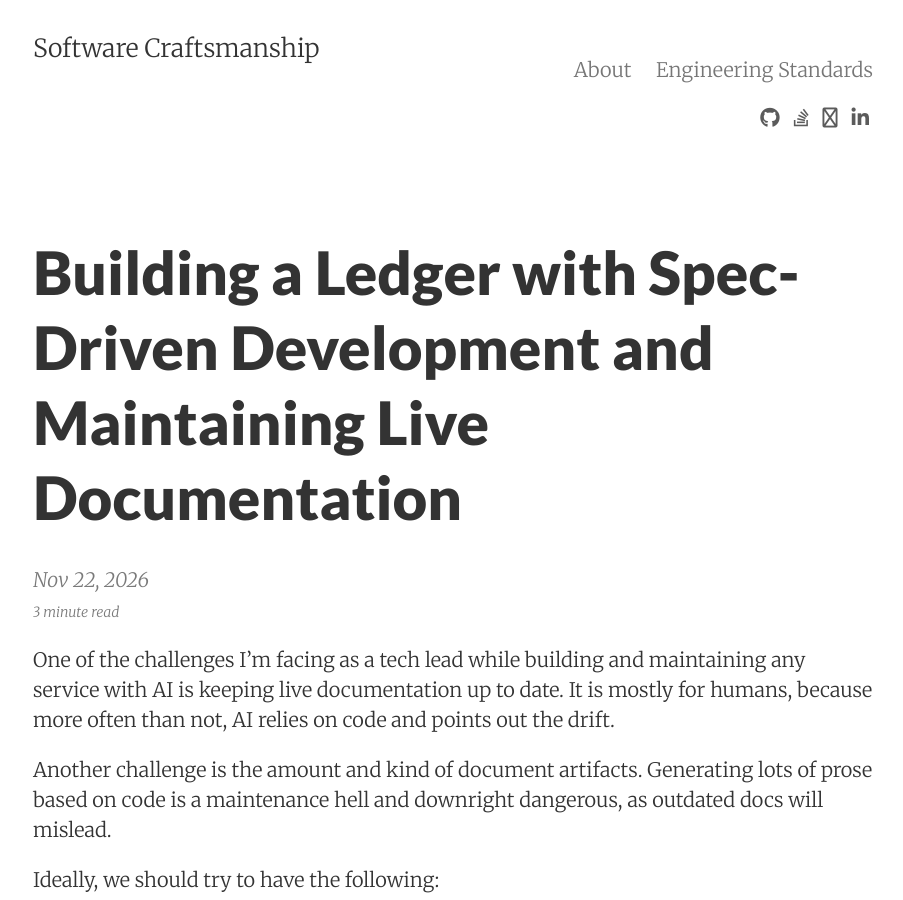
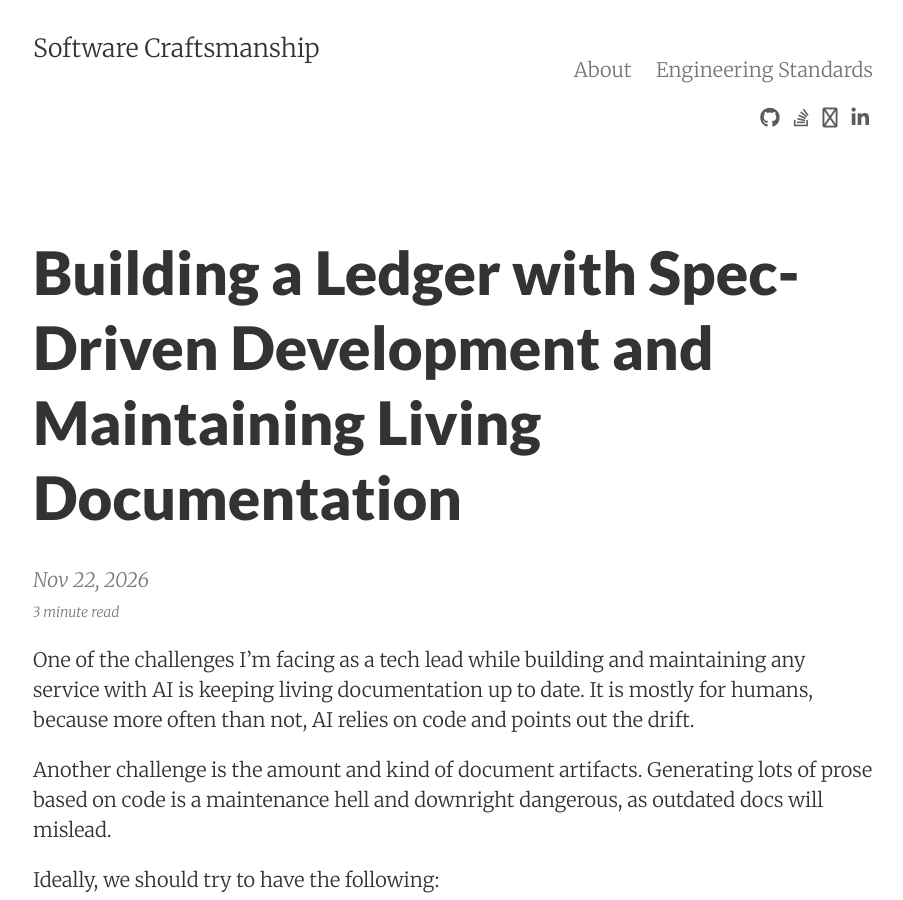
Before and after one commit to apulbere/apulbere.github.io, a Jekyll site: the page built from _posts/2026-11-22-sdd-ai.md, in a window 1280 px wide and 900 px high. Shown: the whole window, without its empty margins (187-1090 px from the left). Built offline with Jekyll 4.4.1, drawn with Linux system fonts in a browser that asks for light colours; nearby versions of some CDN libraries; some of the changed text lies outside the part shown.

Commit message:
Update 2026-11-22-sdd-ai.md

````diff
--- a/_posts/2026-11-22-sdd-ai.md
+++ b/_posts/2026-11-22-sdd-ai.md
@@ -1,9 +1,9 @@
 ---
 layout: post
-title: Building a Ledger with Spec-Driven Development and Maintaining Live Documentation
+title: Building a Ledger with Spec-Driven Development and Maintaining Living Documentation
 tags: [ai, sdd, openspec, claude-code, documentation]
 ---
-One of the challenges I'm facing as a tech lead while building and maintaining any service with AI is keeping live documentation up to date. It is mostly for humans, because more often than not, AI relies on code and points out the drift.
+One of the challenges I'm facing as a tech lead while building and maintaining any service with AI is keeping living documentation up to date. It is mostly for humans, because more often than not, AI relies on code and points out the drift.
 
 Another challenge is the amount and kind of document artifacts. Generating lots of prose based on code is a maintenance hell and downright dangerous, as outdated docs will mislead.
 
@@ -58,7 +58,7 @@ At any point, I could already open the PR and send it for review, be it when jus
 /opsx:archive add-transaction-posting
 ```
 
-That done, the live documentation was also generated, as initially configured, and it needed a review as well.
+That done, the living documentation was also generated, as initially configured, and it needed a review as well.
 
 ### Conclusion about Spec-Driven Development with AI
 
@@ -75,10 +75,10 @@ That done, the live documentation was also generated, as initially configured, a
 #### What I liked less
 
 1. OpenSpec does not enforce the rules/guides I set; I had to use Claude hooks for that, and iterative review and tweaking to get the desired result.
-2. Some changes didn't go through the OpenSpec flow, and thus the specs, live documents and code drifted again - but it is the duty of the dev to set the guardrails so they don't.
+2. Some changes didn't go through the OpenSpec flow, and thus the specs, living documentation and code drifted again - but it is the duty of the dev to set the guardrails so they don't.
 
 ### Links
 * Full repo can be found [here](https://github.com/apulbere/ledger)
-* OpenSpec [config](https://github.com/apulbere/ledger/blob/main/openspec/config.yaml) used to maintain Live Documentation
-* [Live documentation](https://github.com/apulbere/ledger/tree/main/docs)
+* OpenSpec [config](https://github.com/apulbere/ledger/blob/main/openspec/config.yaml)
+* [Living documentation](https://github.com/apulbere/ledger/tree/main/docs)
 * [Behaviour specification](https://github.com/apulbere/ledger/tree/main/openspec/specs/journal)
````
